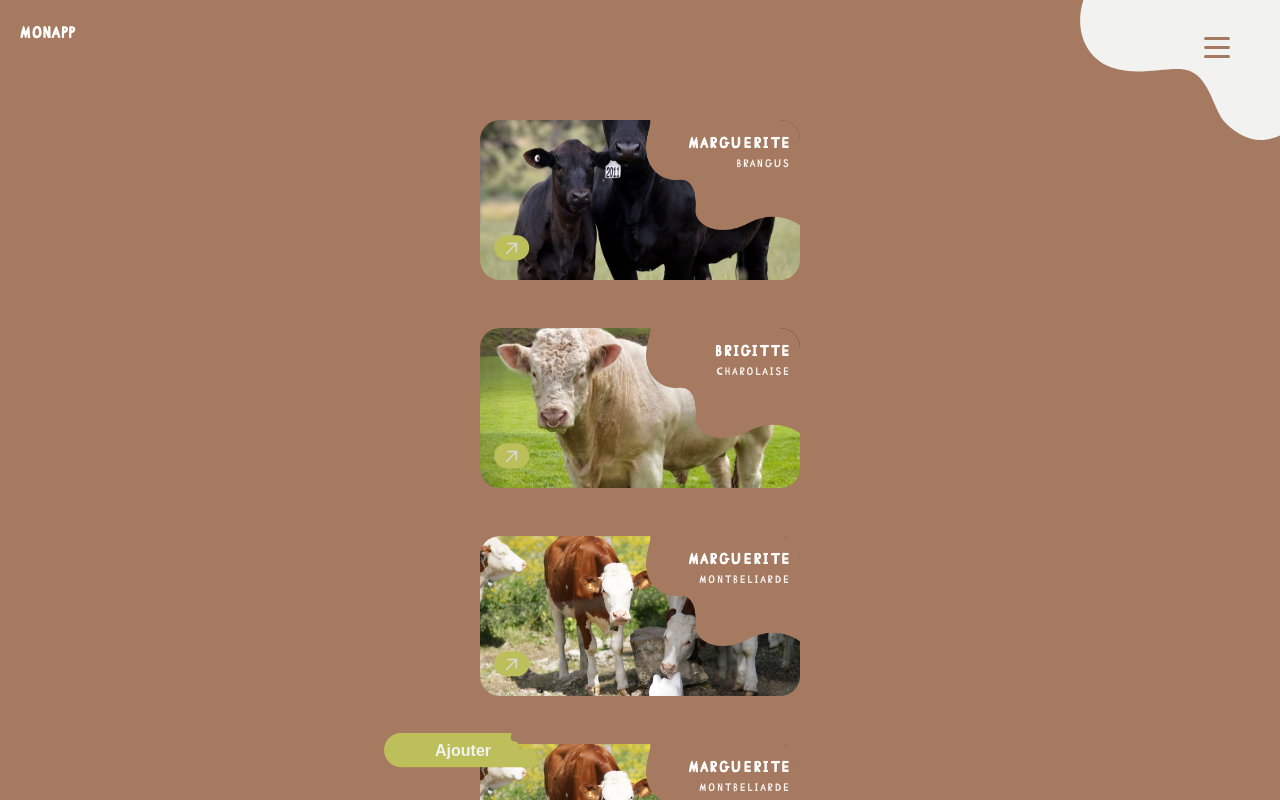
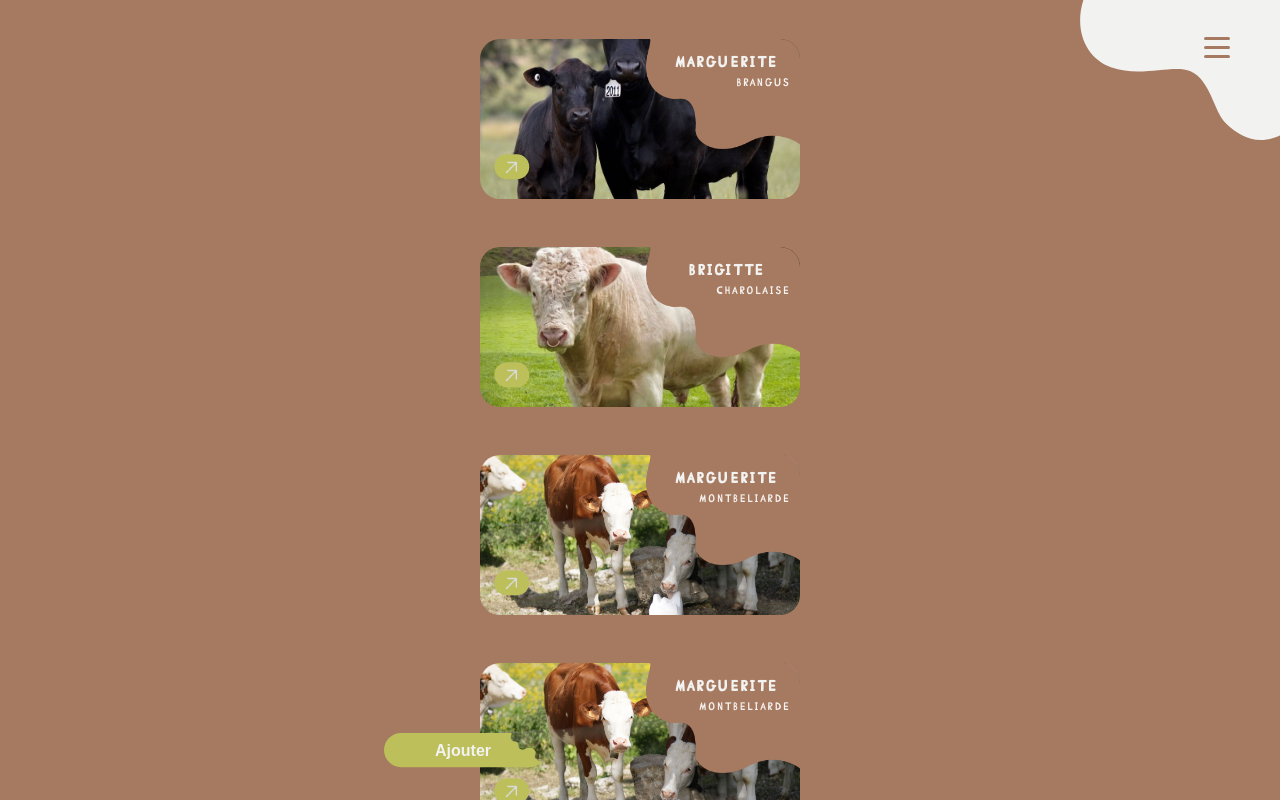
Before and after one commit to arnaud7012-spec/Cowbi, a Vue app: page / in a window 1280 px wide. Both pictures are taken after a click on the button "Découvrir". Shown: the top 800 px of the page. Built offline with nearby package versions, Linux system fonts and the light colour scheme; a web font is replaced by a local one.

Commit message:
Style_Avancement-03

```diff
--- a/src/Accueil.vue
+++ b/src/Accueil.vue
@@ -1,7 +1,7 @@
 <template>
   <div class="accueil">
     <div id="logo">
-        <img src="" alt="Logo de Cowbi">
+        <img src="/public/img/logocowbi.svg" alt="Logo de Cowbi">
     </div>
     <!-- Contenu central -->
     <div class="texte">
@@ -58,7 +58,7 @@
 #logo {
   position: absolute;
     top: 25%;
-    width: 120px;
+    width: 93px;
     height: auto;
     z-index: 1;
 }
--- a/src/Liste.vue
+++ b/src/Liste.vue
@@ -1,5 +1,6 @@
 <template>
   <div class="cow-list">
+    <h2>Nos vaches</h2>
     <div
       v-for="cow in cows"
       :key="cow.id"
@@ -20,15 +21,16 @@
         <p>{{ cow.race }}</p>
       </div>
 
-      <!-- Bouton SVG en bas à gauche -->
+      <!-- Bouton détail -->
       <ButtonList :id="cow.id" />
 
-      <!-- Bouton supprimer -->
-      <button
+      <!-- Bouton suppression (uniquement si ajoutée) -->
+      <ButtonList
         v-if="cow.added"
-        class="delete-btn"
-        @click="removeCow(cow.id)"
+        type="delete"
+        @delete="removeCow(cow.id)"
       />
+
     </div>
   </div>
 
@@ -79,10 +81,16 @@ function removeCow(id) {
 </script>
 
 <style scoped>
+  h2 {
+  text-align: center;
+  font-size: 22px;
+  color: #F2F2F0;
+  margin-top: -15%;
+}
 /* Fond général */
 .cow-list {
   min-height: 100vh;
-  padding: 120px 20px 140px;
+  padding: 135px 20px 140px;
   background-color: #a67a60;
   display: flex;
   flex-direction: column;
--- a/src/MiniJeu.vue
+++ b/src/MiniJeu.vue
@@ -43,7 +43,7 @@ import { ref, onMounted, onBeforeUnmount } from 'vue'
 import Cta from '@/components/cta.vue'
 import tacheVache from '@/assets/tachevache.svg'
 
-const NB_TACHES = 20
+const NB_TACHES = 54
 const taches = ref([])
 const intrusIndex = ref(null)
 const chances = ref(3)
--- a/src/components/buttonlist.vue
+++ b/src/components/buttonlist.vue
@@ -1,15 +1,12 @@
 <template>
+  <!-- MODE NAVIGATION -->
   <router-link
+    v-if="type === 'link'"
     :to="{ name: 'CowDetail', params: { id } }"
-    class="button-list"
+    class="button-list link"
   >
-    <svg
-      width="36"
-      height="36"
-      viewBox="0 0 49 36"
-      fill="none"
-      xmlns="http://www.w3.org/2000/svg"
-    >
+    <!-- SVG DETAIL -->
+    <svg width="36" height="36" viewBox="0 0 49 36" fill="none">
       <path
         d="M30.9707 0.5C40.4172 0.5 48.0752 8.15798 48.0752 17.6045C48.0749 27.0508 40.4171 34.708 30.9707 34.708H17.6045C8.15814 34.708 0.500258 27.0508 0.5 17.6045C0.5 8.15798 8.15798 0.5 17.6045 0.5H30.9707Z"
         fill="#BCBF5A"
@@ -19,29 +16,75 @@
         stroke="#D9D9D9"
         stroke-width="2"
         stroke-linecap="round"
-        stroke-linejoin="round"
       />
     </svg>
   </router-link>
+
+  <!-- MODE SUPPRESSION -->
+<button
+  v-else
+  class="button-list delete"
+  @click="$emit('delete')"
+>
+  <svg
+    width="36"
+    height="36"
+    viewBox="0 0 49 36"
+    fill="none"
+    xmlns="http://www.w3.org/2000/svg"
+  >
+    <!-- FOND -->
+    <path
+      d="M17.6045 0.5C8.15798 0.5 0.5 8.15798 0.5 17.6045C0.500258 27.0508 8.15814 34.708 17.6045 34.708H30.9707C40.4171 34.708 48.0749 27.0508 48.0752 17.6045C48.0752 8.15798 40.4172 0.5 30.9707 0.5H17.6045Z"
+      fill="#BF5A5C"
+    />
+
+    <!-- CONTOUR -->
+    <path
+      d="M0.5 17.6045L0 17.6045V17.6045H0.5ZM48.0752 17.6045H48.5752V17.6045L48.0752 17.6045Z"
+      fill="#BF5A5C"
+    />
+
+    <!-- ICÔNE POUBELLE -->
+    <path
+      d="M31.7917 9.5H27.5417V8.375C27.5417 7.87772 27.3551 7.40081 27.023 7.04917C26.6909 6.69754 26.2405 6.5 25.7708 6.5H22.2292C21.7595 6.5 21.3091 6.69754 20.977 7.04917C20.6449 7.40081 20.4583 7.87772 20.4583 8.375V9.5H16.2083C16.0205 9.5 15.8403 9.57902 15.7075 9.71967C15.5746 9.86032 15.5 10.0511 15.5 10.25C15.5 10.4489 15.5746 10.6397 15.7075 10.7803C15.8403 10.921 16.0205 11 16.2083 11H16.9609L17.8021 25.2931C17.8649 26.5517 18.776 27.5 19.9271 27.5H28.0729C29.2297 27.5 30.1227 26.5728 30.1979 25.2969L31.0391 11H31.7917C31.9795 11 32.1597 10.921 32.2925 10.7803C32.4254 10.6397 32.5 10.4489 32.5 10.25C32.5 10.0511 32.4254 9.86032 32.2925 9.71967C32.1597 9.57902 31.9795 9.5 31.7917 9.5Z"
+      fill="#F2F2F0"
+    />
+  </svg>
+</button>
+
 </template>
 
 <script setup>
 defineProps({
-  id: {
-    type: [String, Number],
-    required: true
+  id: Number,
+  type: {
+    type: String,
+    default: 'link' // 'link' | 'delete'
   }
 })
+
+defineEmits(['delete'])
 </script>
 
 <style scoped>
 .button-list {
   position: absolute;
   bottom: 14px;
-  left: 14px;
   width: 36px;
   height: 36px;
+  padding: 0;
+  border: none;
+  background: none;
   cursor: pointer;
-  z-index: 3;
+  z-index: 5;
+}
+
+.link {
+  left: 14px;
+}
+
+.delete {
+  right: 14px;
 }
 </style>
--- a/src/components/nav.vue
+++ b/src/components/nav.vue
@@ -1,9 +1,6 @@
 <template>
   <nav class="navbar">
     <div class="nav-container">
-      <div class="logo">
-        <router-link to="/">MonApp</router-link>
-      </div>
       <button class="burger" @click="toggleMenu">
         <span :class="{ open: menuOpen }"></span>
         <span :class="{ open: menuOpen }"></span>
@@ -53,20 +50,6 @@ function closeMenu() {
 }
 
 
-/* LOGO (optionnel, discret) */
-.logo {
-  position: absolute;
-  top: 24px;
-  left: 20px;
-  pointer-events: auto;
-}
-
-.logo a {
-  color: white;
-  font-weight: bold;
-  font-size: 1rem;
-  text-decoration: none;
-}
 
 /* TACHE MENU */
 .nav-container::after {
@@ -121,26 +104,22 @@ function closeMenu() {
 /* LIENS */
 .nav-links {
   position: fixed;
-  top: 0;
+  top: -20px;
   right: 0;
   height: 100vh;
   width: 70%;
   max-width: 260px;
-  padding: 120px 24px;
+  padding: 150px 24px;
   list-style: none;
   display: flex;
   flex-direction: column;
-  gap: 24px;
+  gap: 20px;
 
   background-color: #402921;
-  background-image: url('/assets/tachemenu.svg');
-  background-repeat: no-repeat;
-  background-position: top right;
-  background-size: 80%;
+  transform: translateX(100%);
 
-  transform: translateX(100%);
+
   transition: transform 0.3s ease;
-  z-index: 90;
 }
 
 /* Menu ouvert */
```
Also changed, not shown: public/img/logocowbi.svg (added).
